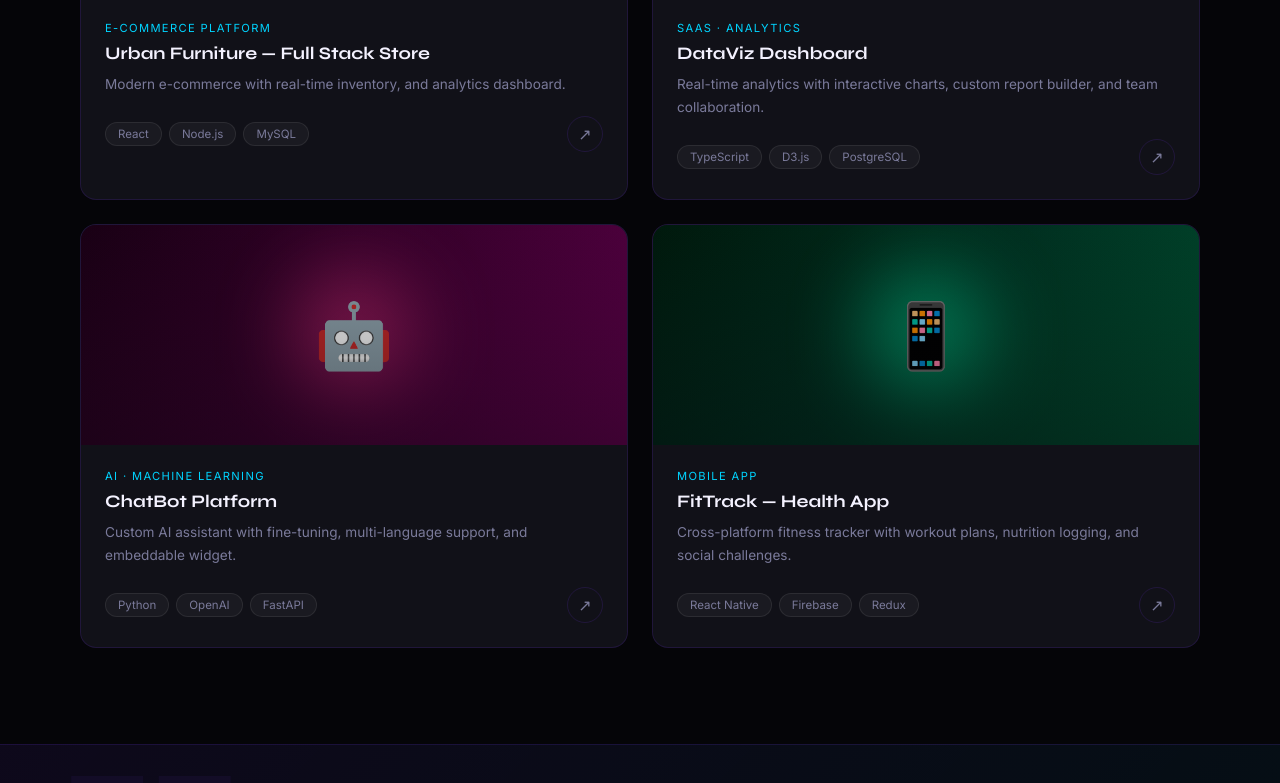
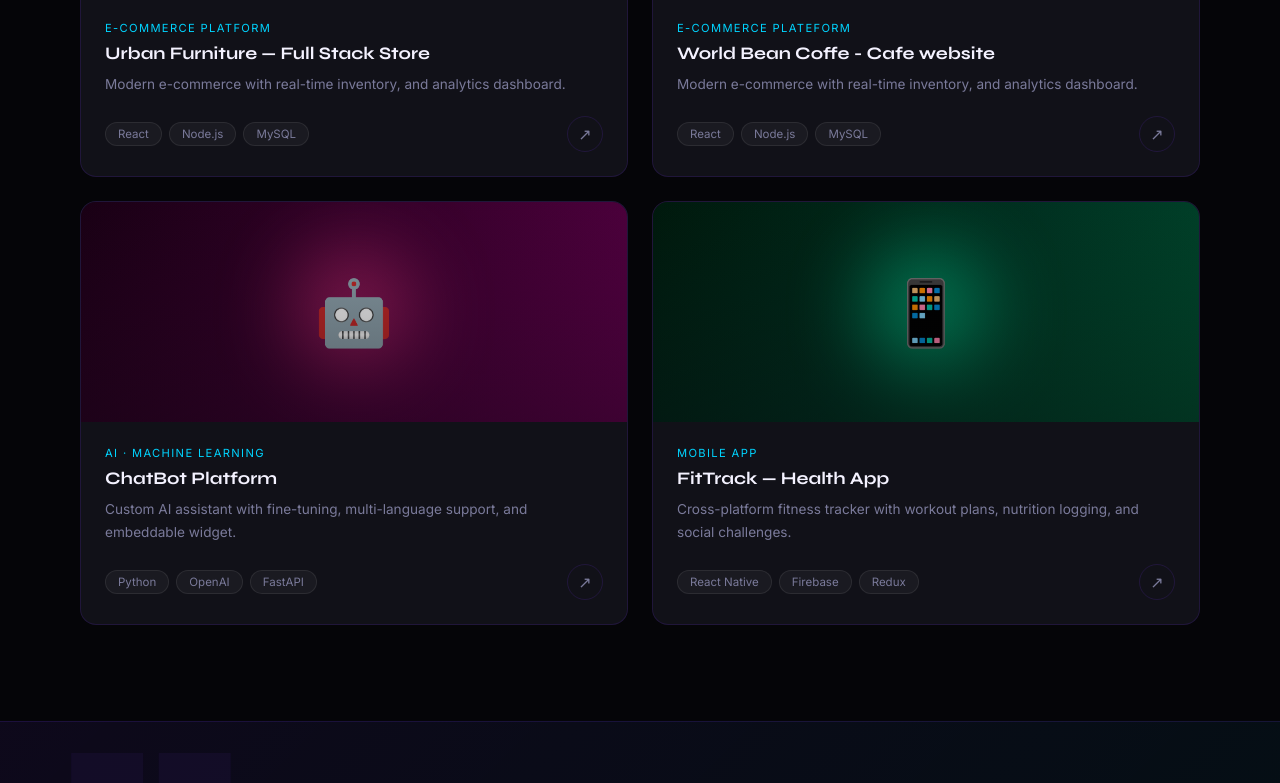
Before and after one commit to arulmurugan2001/portfolio, a website: page public/index.html in a window 1280 px wide. Shown: the part 2205-2988 px from the top of the page. Drawn offline with Linux system fonts and the light colour scheme.

Commit message:
Update project title and skills

```diff
--- a/public/index.html
+++ b/public/index.html
@@ -1492,11 +1492,11 @@ footer{
           <img src="./images/project2-1.jpg" alt="DataViz Dashboard Project">
         </div>
         <div class="proj-body">
-          <div class="proj-cat">SaaS · Analytics</div>
-          <div class="proj-title">DataViz Dashboard</div>
-          <div class="proj-desc">Real-time analytics with interactive charts, custom report builder, and team collaboration.</div>
+          <div class="proj-cat">E-Commerce Plateform</div>
+          <div class="proj-title">World Bean Coffe - Cafe website</div>
+          <div class="proj-desc">Modern e-commerce with real-time inventory, and analytics dashboard.</div>
           <div class="proj-footer">
-            <div class="proj-tags"><span class="ptag">TypeScript</span><span class="ptag">D3.js</span><span class="ptag">PostgreSQL</span></div>
+            <div class="proj-tags"><span class="ptag">React</span><span class="ptag">Node.js</span><span class="ptag">MySQL</span></div>
             <div class="proj-arrow">↗</div>
           </div>
         </div>
```
